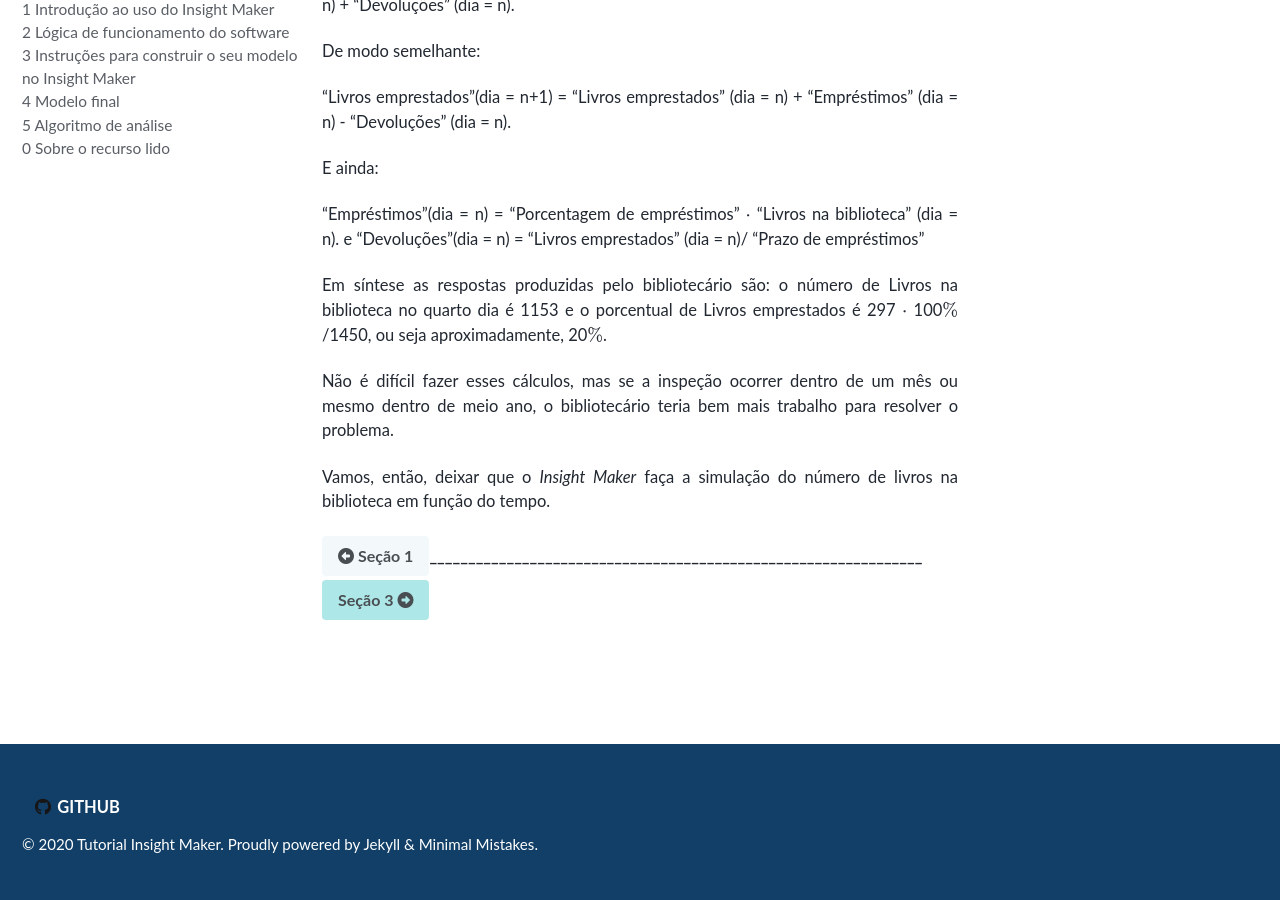
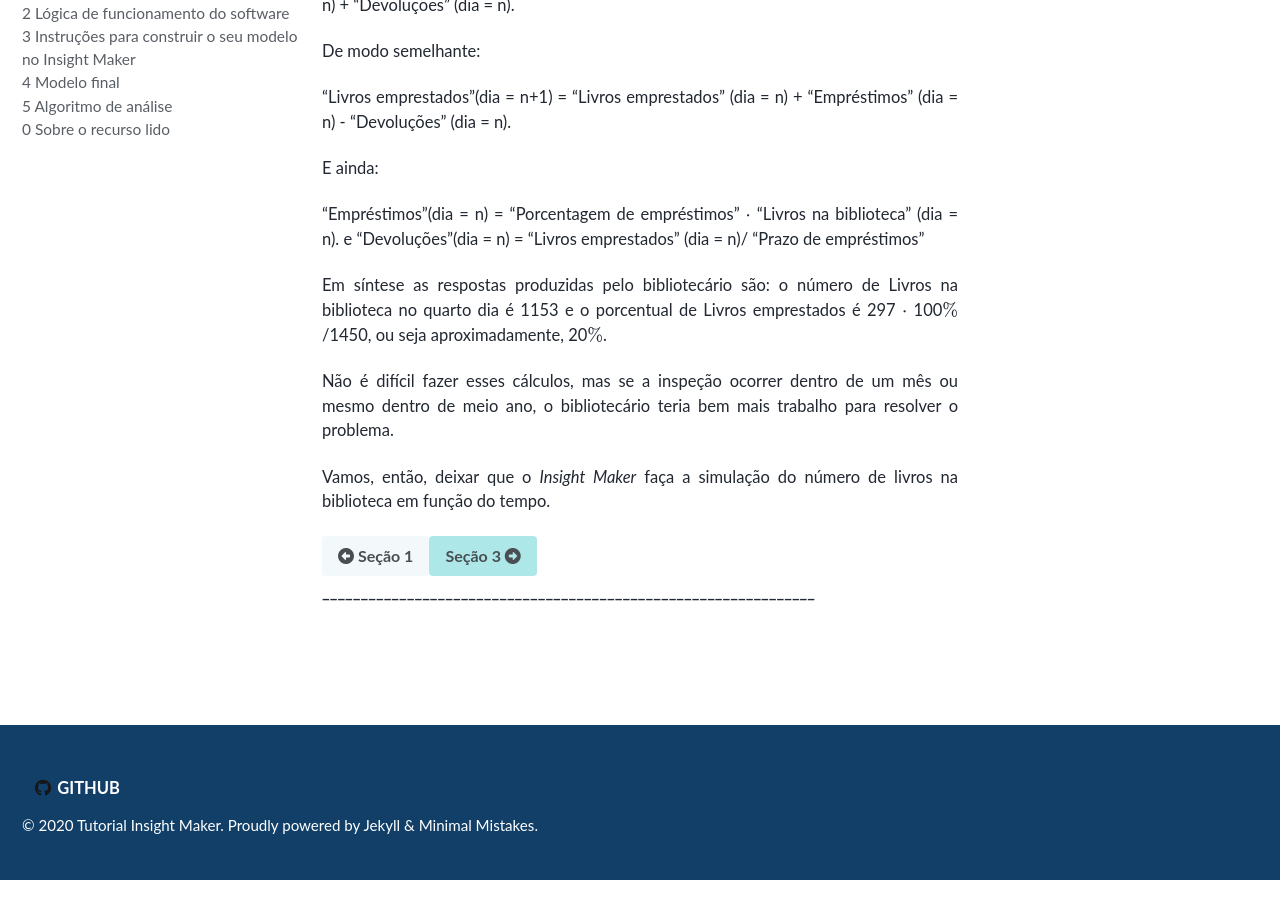
Before and after one commit to milenalauschner/MM, a Jekyll site: the page built from _pages/funcionamento.md, in a window 1280 px wide and 900 px high, scrolled down 5258 px. Built offline with Jekyll 4.4.1, drawn with Linux system fonts in a browser that asks for light colours; cached includes are drawn as plain includes; nearby versions of some CDN libraries; some web fonts are replaced; formulas are drawn with MathJax 3.

Commit message:
Update funcionamento.md

```diff
--- a/_pages/funcionamento.md
+++ b/_pages/funcionamento.md
@@ -170,5 +170,6 @@
 
 
 [<i class="fas fa-arrow-alt-circle-left"></i> Seção 1](https://milenalauschner.github.io/MM/seção1/){:
-.btn .btn--primary}________________________________________________________________________________________________________________________________________________________________________________________________[ Seção 3 <i class="fas fa-arrow-alt-circle-right"></i>](https://milenalauschner.github.io/MM/seção3/){:
+.btn .btn--primary}[ Seção 3 <i class="fas fa-arrow-alt-circle-right"></i>](https://milenalauschner.github.io/MM/seção3/){:
 .btn .btn--warning}
+________________________________________________________________________________________________________________________________________________________________________________________________
```
